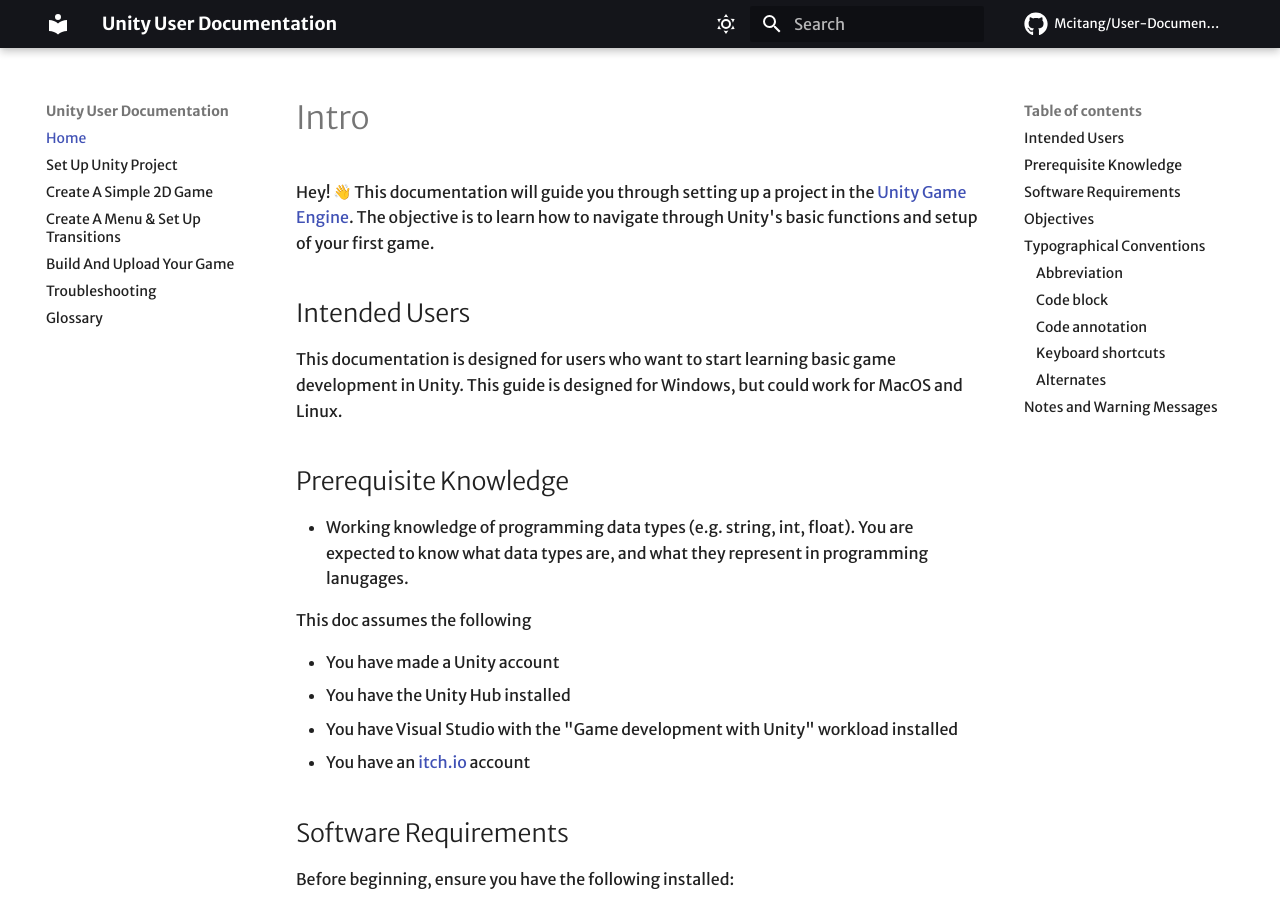
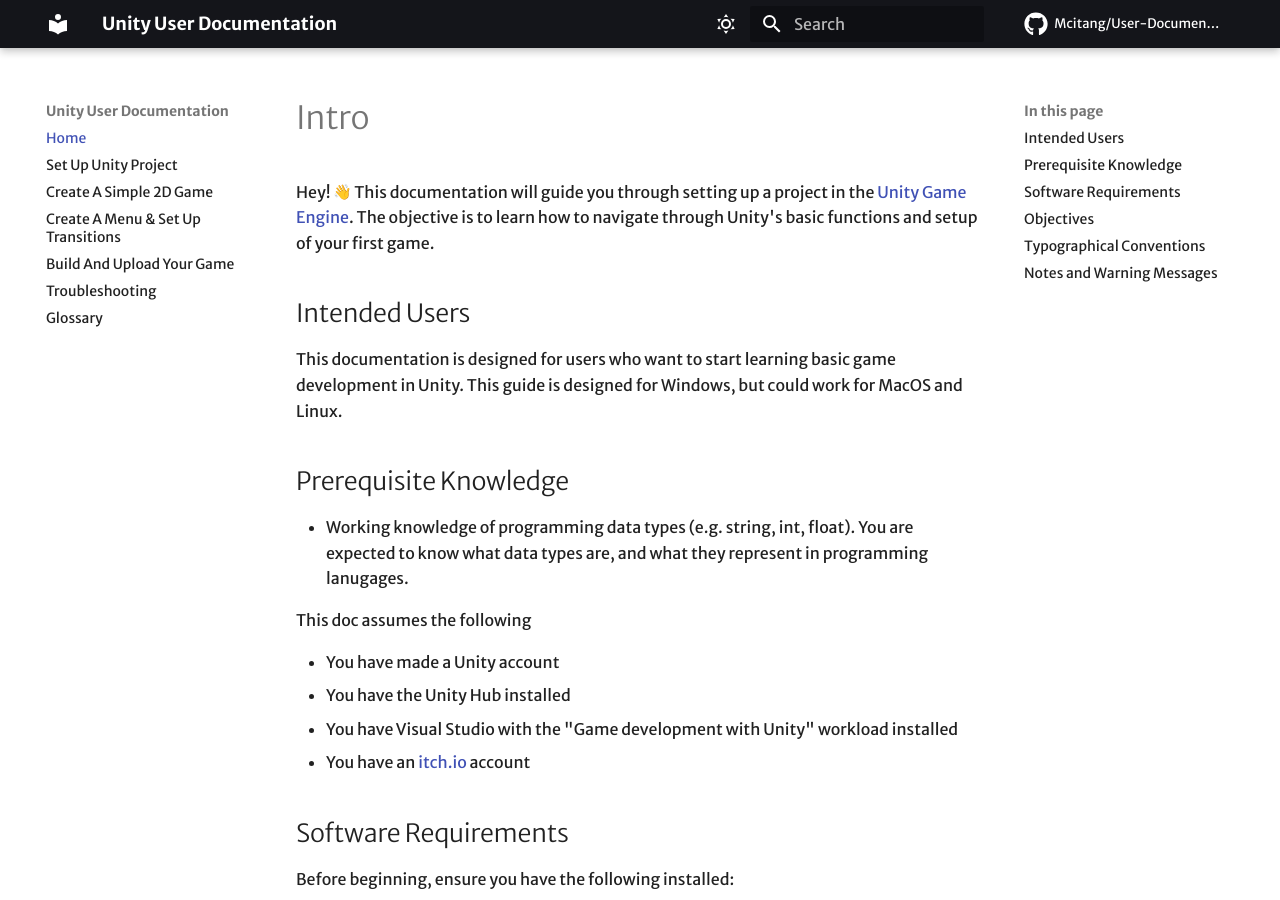
Before and after one commit to Mcitang/User-Documentation, an MkDocs documentation site: the page built from docs/index.md, in a window 1280 px wide and 900 px high. Built offline with MkDocs 1.6.1 and Material for MkDocs 9.7.7, drawn with Linux system fonts in a browser that asks for light colours; emoji names are drawn with the system emoji font; some web fonts are replaced; comment, search, counter and statistics services are not loaded.

Commit message:
Ignore headings higher than h2 in TOC

```diff
--- a/mkdocs.yml
+++ b/mkdocs.yml
@@ -65,6 +65,11 @@
   # Adds definition tooltips to glossary words (defined at the bottom of markdown file)
   - abbr
 
+  # Overrides the TOC div header and controls which header numbers to include
+  - toc:
+      title: In this page
+      toc_depth: 2
+
   # Allows customizing CSS by using {: #id, .class, style="property: value;" }
   - attr_list
 
```
